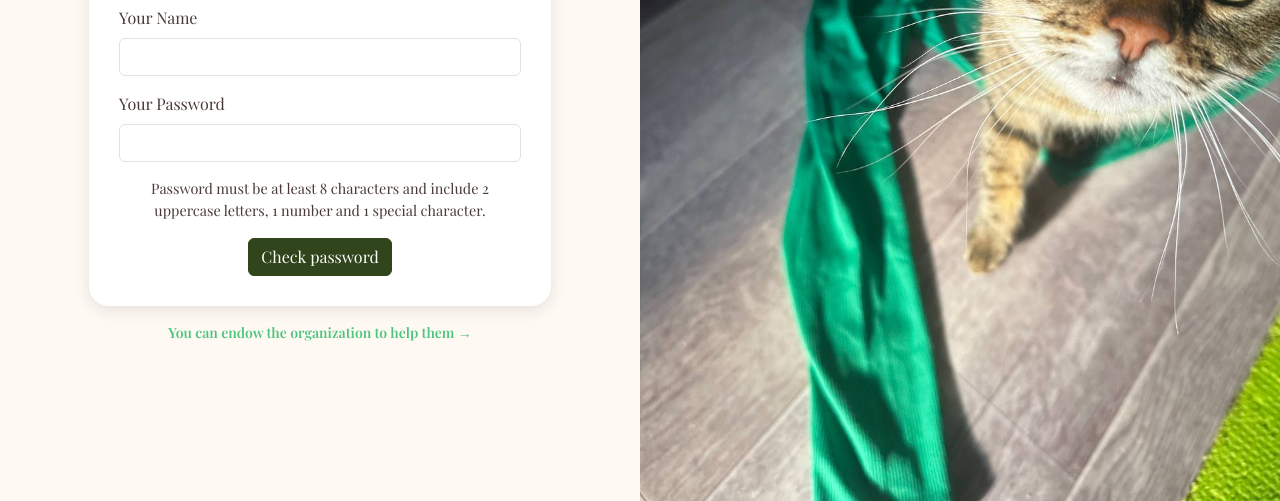
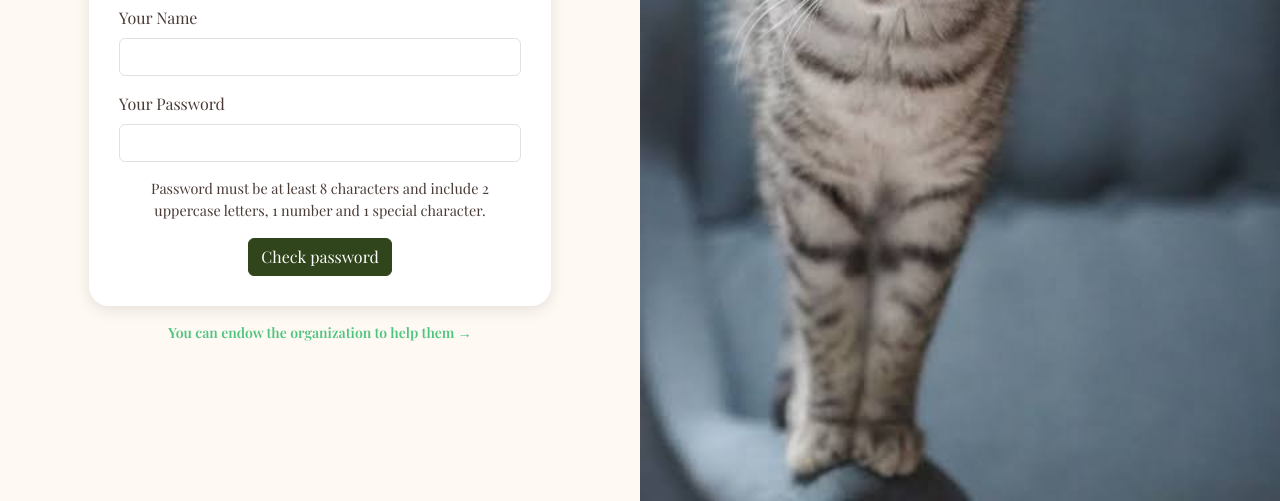
Before and after one commit to nastzgur/1IK163_Zghurska_Priego, a plain HTML site: page login.html in a window 1280 px wide. Shown: the part 455-956 px from the top of the page. Drawn offline with nearby package versions, Linux system fonts and the light colour scheme.

Commit message:
Fix HTML structure and update cat image source
Updated the image source for the cat image and fixed HTML formatting.

```diff
--- a/login.html
+++ b/login.html
@@ -59,7 +59,7 @@
 </div>
 
     <div class="col-md-6 p-0">
-      <img src="cat.jpg" class="cover-img" alt="Cat">
+      <img src="cat.jfif" class="cover-img" alt="Cat">
     </div>
 
   </div>
```
